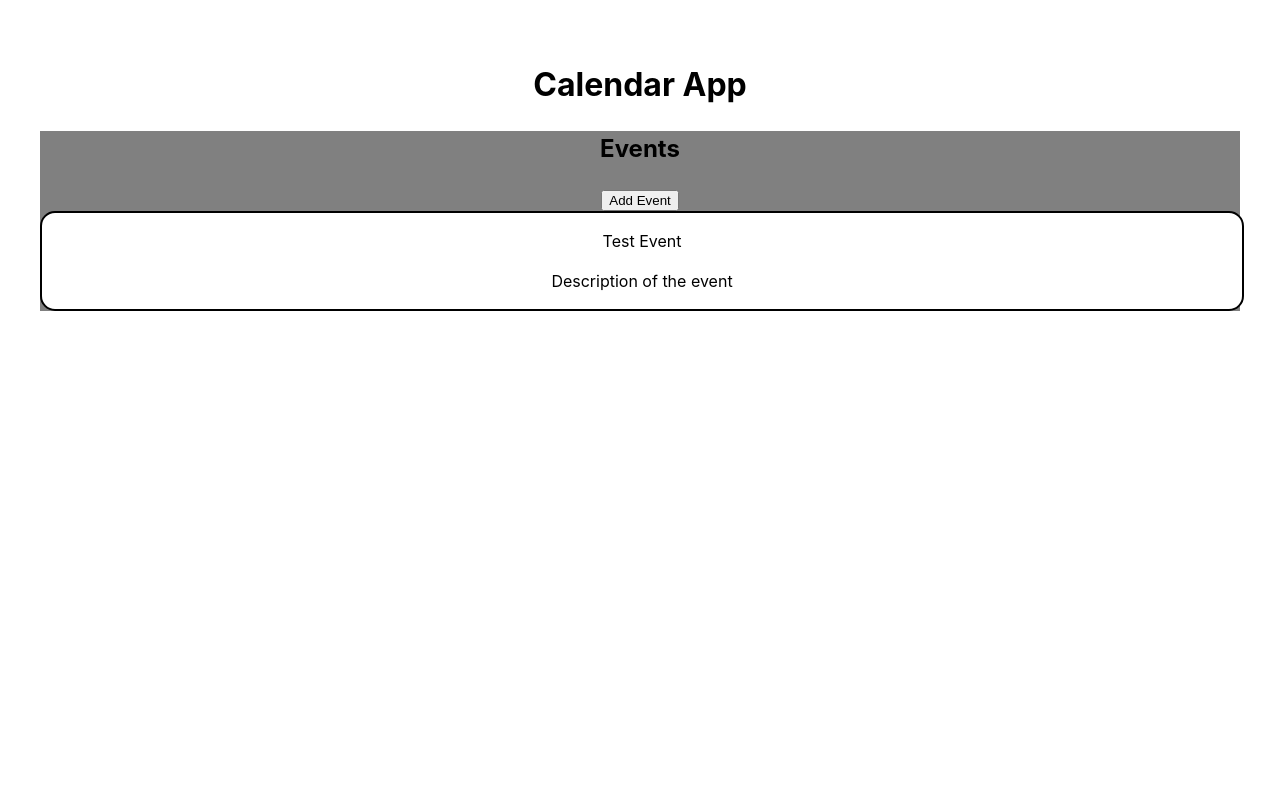
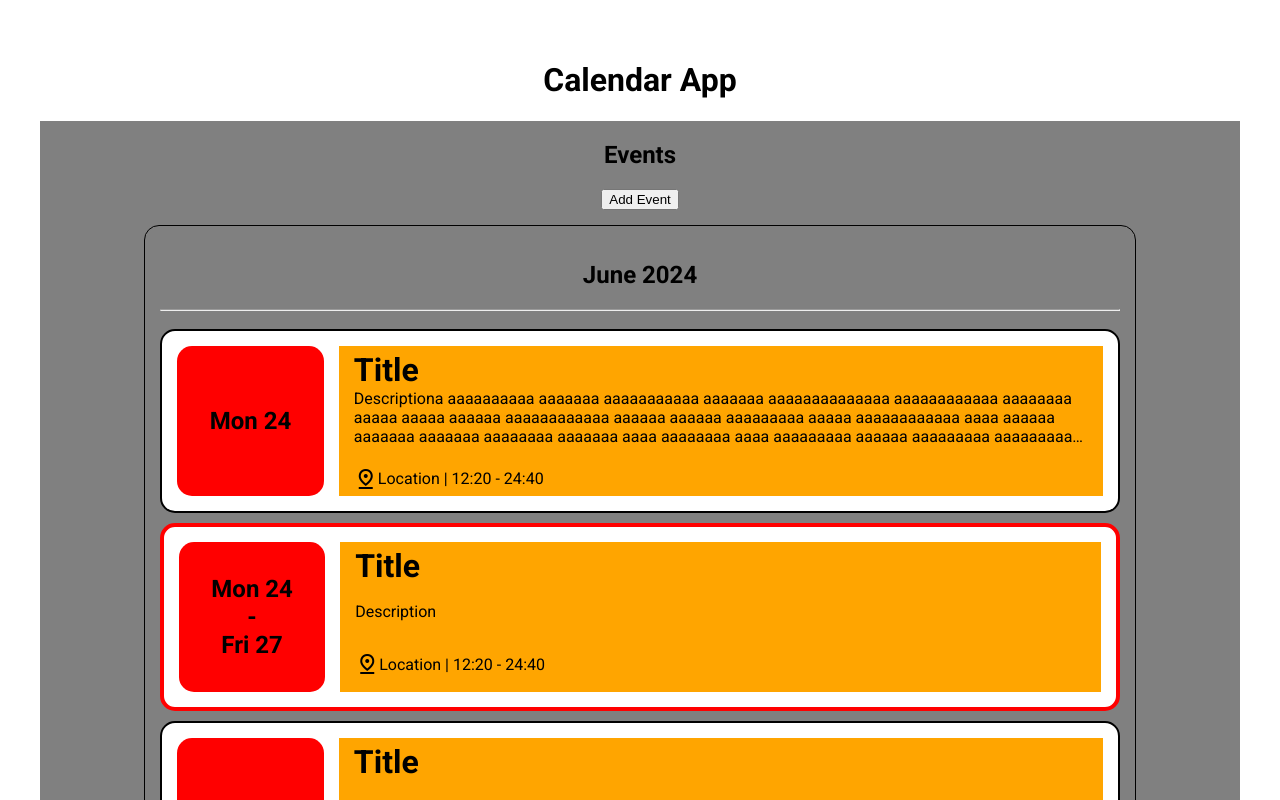
Before and after one commit to umarraj008/Calendar-App, a React (Vite) app in the folder Calendar App/: page / in a window 1280 px wide. Shown: the top 800 px of the page. Built offline with nearby package versions, Linux system fonts and the light colour scheme.

Commit message:
event styling
- data within the event have been positioned
- important events will highlight the border

```diff
--- a/Calendar App/index.html
+++ b/Calendar App/index.html
@@ -3,6 +3,10 @@
   <head>
     <meta charset="UTF-8" />
     <!-- <link rel="icon" type="image/svg+xml" href="/vite.svg" /> -->
+    <link rel="preconnect" href="https://fonts.googleapis.com">
+    <link rel="preconnect" href="https://fonts.gstatic.com" crossorigin>
+    <link href="https://fonts.googleapis.com/css2?family=Roboto:ital,wght@0,100;0,300;0,400;0,500;0,700;0,900;1,100;1,300;1,400;1,500;1,700;1,900&display=swap" rel="stylesheet">
+    <link rel="stylesheet" href="https://fonts.googleapis.com/css2?family=Material+Symbols+Outlined:opsz,wght,FILL,GRAD@20..48,100..700,0..1,-50..200" />
     <meta name="viewport" content="width=device-width, initial-scale=1.0" />
     <title>Calendar App</title>
   </head>
--- a/Calendar App/src/components/Event/Event.css
+++ b/Calendar App/src/components/Event/Event.css
@@ -1,7 +1,110 @@
 .event-container {
-    width: 100%;
+    max-width: 100%;
     border: solid 2px black;
     border-radius: 15px;
     background-color: white;
     color: black;
+    text-align: left;
+    padding: 15px;
+    display: flex;
+    flex-direction: row;
+    height: 150px;
 }
+
+.date-container {
+    background-color: red;
+    border-radius: 15px;
+    flex: 0.2;
+    display: flex;
+    align-items: center;
+    justify-content: center;
+    font-size: 24px;
+    font-weight: bold;
+    text-align: center;
+    text-wrap: balance;
+    margin-right: 15px;
+}
+
+.info-container {
+    background-color: orange;
+    flex: 1;
+    display: flex;
+    flex-direction: column;
+    align-items: left;
+    padding-left: 15px;
+    padding-right: 15px;
+    /* border-right: 1px solid; */
+}
+
+/* .time-container {
+    /* background-color: green;
+    flex: 0.4;
+    display: flex;
+    align-items: center;
+    justify-content: center;
+    font-size: 32px;
+    padding-left: 5px;
+    margin-right: 15px;
+    border-right: 1px solid;
+} */
+
+/* .controls-container {
+    /* background-color: blue;
+    flex: 0.2;
+    display: flex;
+    gap: 15px;
+    flex-direction: column;
+
+} */
+
+.title {
+    font-size: 32px;
+    margin-top: 5px;
+    margin-bottom: 0;
+    flex: 1
+}
+
+.description {
+    margin-top: 0;
+    display: -webkit-box;
+    -webkit-line-clamp: 3;
+    line-clamp: 3;
+    -webkit-box-orient: vertical;
+    text-overflow: ellipsis;
+    word-wrap: break-word;
+    overflow: hidden;
+    margin-bottom: 0;
+}
+
+.location {
+    margin-top: 0 auto;
+    margin-bottom: 0;
+    display: flex;
+    align-items: center;
+    flex: 1;
+}
+
+.date {
+    /* background-color: lime; */
+    white-space: pre-wrap;
+    margin-bottom: 0;
+    margin-top: 0;
+}
+
+.time {
+
+}
+
+/* .action-button {
+    flex: 1;
+    border-radius: 15px;
+    display: flex;
+    align-items: center;
+    justify-content: center;
+    gap: 5px;
+    vertical-align: middle;
+} */
+
+.important {
+    border: 4px solid red;
+}
--- a/Calendar App/src/components/Event/Event.jsx
+++ b/Calendar App/src/components/Event/Event.jsx
@@ -5,11 +5,43 @@ import { useState } from 'react';
 function Event(props) {
   const [data, setData] = useState(props.data);
 
+  // Extract day from dates
+  const days = ["Sun", "Mon", "Wed", "Thu", "Fri", "Sat"];
+  var startDate = new Date(data.startDate);
+  var endDate = new Date(data.endDate);
+
+  startDate = days[startDate.getDay()];
+  endDate = days[endDate.getDay()];
+
+  // Extract date from dates
+  const startDateDay = startDate + " " +  data.startDate.split("-")[2];
+  const endDateDay = endDate + " " +  data.endDate.split("-")[2];
+
+  // // Extract month from dates
+  // const months = ["January", "February", "March", "April", "May", "June", "July", "August", "September", "October", "November", "December"];
+  // const startDateMonth = months[data.startDate.split("-")[1]];
+  // const endDateMonth = months[data.endDate.split("-")[1]];
+
   return (
-    <div id={"event_" + props.id} className='event-container'>
-        <p>{data.title}</p>
-        <p>{data.description}</p>
-        <p>{data.location}</p>
+    <div id={"event_" + props.id} className={(data.important) ? "event-container important" : "event-container"}>
+      <div className='date-container'>
+        <p className="date">{(data.startDate == data.endDate || data.allDay) ? startDateDay : startDateDay + "\n - \n" + endDateDay}</p>
+      </div>
+
+      <div className='info-container'>
+        <h3 className="title">{data.title}</h3>
+        <p className="description">{data.description}</p>
+        <p className="location"><span className="material-symbols-outlined">pin_drop</span>{data.location} | 12:20 - 24:40</p>
+      </div>
+
+      {/* <div className='time-container'>
+        <p className="time">{(!data.allDay) ? data.startTime + " - " + data.endTime : "All Day"}</p>
+      </div> */}
+
+      {/* <div className='controls-container'>
+        <button className='action-button'><span className="material-symbols-outlined">edit</span>Edit</button>
+        <button className='action-button'><span className="material-symbols-outlined">delete</span>Delete</button>
+      </div> */}
     </div>
   )
 }
--- a/Calendar App/src/components/EventList/EventList.css
+++ b/Calendar App/src/components/EventList/EventList.css
@@ -1,14 +1,22 @@
 .container {
     width: 100%;
     background-color: grey;
+    display: flex;
+    flex-direction: column;
+    align-items: center;
+    gap: 15px;
 }
 
 .title-and-button-container {
-
+    width: 100%;
 }
 
 .events-container {
+    border: solid 1px black;
+    padding: 15px;
+    border-radius: 15px;
     display: flex;
     flex-direction: column;
     gap: 10px;
+    width: 80%;
 }
--- a/Calendar App/src/components/EventList/EventsList.jsx
+++ b/Calendar App/src/components/EventList/EventsList.jsx
@@ -24,12 +24,50 @@ const EventData = class {
 
 function EventsList() {
   const [events, setEvents] = useState([
-    new EventData("0", "Test Event", "Description of the event")
+    new EventData(
+      "event_0",
+      "Title",
+      "Descriptiona aaaaaaaaaa aaaaaaa aaaaaaaaaaa aaaaaaa aaaaaaaaaaaaaa aaaaaaaaaaaa aaaaaaaa aaaaa aaaaa aaaaaa aaaaaaaaaaaa aaaaaa aaaaaa aaaaaaaaa aaaaa aaaaaaaaaaaa aaaa aaaaaa aaaaaaa aaaaaaa aaaaaaaa aaaaaaa aaaa aaaaaaaa aaaa aaaaaaaaa aaaaaa aaaaaaaaa aaaaaaaaa aaaaaaaaa aaaaaaaaaaaaaa aaaaaa aaa aaaaa aaaaaaa aaaaa aaaaaaaa aaaaa aaaaaaaa aaaaa aaaaa aaaaaaaa aaaaa aaaaaaaaaaaaa aaaaaa aaaaaaaaa aaaaaa aaaaaa aaaaaa aaaaaaa aaaaaaaaa aaaaaaaa aaaaaaa aaaaaa aaaaaaa aaaaa aaaa",
+      "Location",
+      "2024-06-24",
+      "2024-06-24",
+      "14:30",
+      "15:00",
+      false,
+      "white",
+      false
+    ),
+    new EventData(
+      "event_1",
+      "Title",
+      "Description",
+      "Location",
+      "2024-06-24",
+      "2024-06-27",
+      "13:25",
+      "18:45",
+      false,
+      "white",
+      true
+    ),
+    new EventData(
+      "event_2",
+      "Title",
+      "Description",
+      "Location",
+      "2024-07-11",
+      "2024-07-11",
+      "hh:mm",
+      "hh:mm",
+      true,
+      "white",
+      false
+    ),
   ]);
 
   // Event functions
   const addEvent = (title, description, location) => {
-    const newEvent = new EventData("0", title, description, location);
+    const newEvent = new EventData("event_" + events.length, title, description, location, "2024-01-01", "2024-02-02", "00:00", "01:10", false, "white", false);
 
     setEvents((prev) => ([...prev, newEvent]));
   }
@@ -47,6 +85,10 @@ function EventsList() {
       </div>
       <AddEventDialog addEvent={addEvent}/>
       <div className='events-container'>
+        <div>
+          <h2>June 2024</h2>
+          <hr />
+        </div>
         {events.map((event, index) => (
           <Event key={event.id} data={events[index]} />
         ))}
--- a/Calendar App/src/index.css
+++ b/Calendar App/src/index.css
@@ -1,10 +1,17 @@
 :root {
-  font-family: Inter, system-ui, Avenir, Helvetica, Arial, sans-serif;
-  line-height: 1.5;
+  font-family: "Roboto", sans-serif;
   font-weight: 400;
 
   font-synthesis: none;
   text-rendering: optimizeLegibility;
   -webkit-font-smoothing: antialiased;
   -moz-osx-font-smoothing: grayscale;
+
+  --Primary: #6200EE;
+  --PrimaryVariant: #3700B3;
+  --Secondary: #03DAC6;
+  --SecondaryVariant: #018786;
+  --Error: #B00020;
+
+
 }
```
